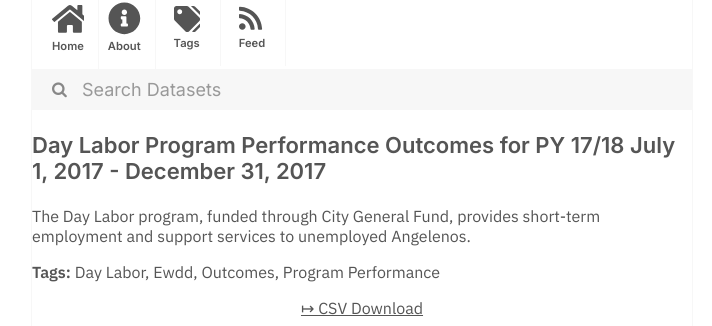
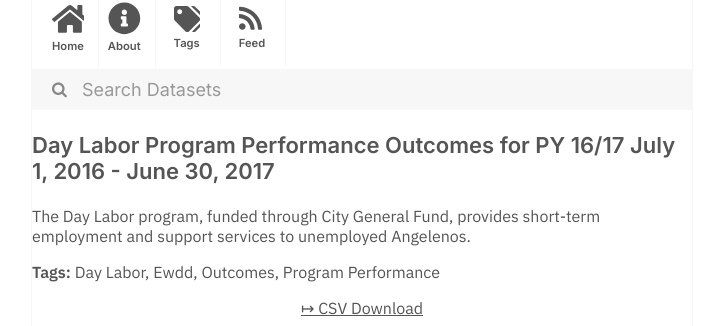
Before and after one commit to dayda-entities/city-of-los-angeles, a Jekyll site: the page built from _posts/2020-11-10-day-labor-program-performance-.md, in a window 1280 px wide. Shown: the part 216-542 px from the top of the page, without its empty margins (278-990 px from the left). Built offline with Jekyll 4.4.1, drawn with Linux system fonts in a browser that asks for light colours.

```diff
--- a/_posts/2020-11-10-day-labor-program-performance-.md
+++ b/_posts/2020-11-10-day-labor-program-performance-.md
@@ -1,9 +1,9 @@
 ---
 title: >-
-  Day Labor Program Performance Outcomes for PY 17/18  July 1, 2017 - December
-  31, 2017
-created: '2020-11-10T17:52:35.264726'
-modified: '2020-12-02T15:57:36.755950'
+  Day Labor Program Performance Outcomes for PY 16/17  July 1, 2016 - June 30,
+  2017
+created: '2020-11-10T17:52:14.312914'
+modified: '2020-12-02T15:55:36.712143'
 state: active
 type: dataset
 tags:
@@ -13,8 +13,8 @@ tags:
   - Program Performance
 groups:
   - Local Government
-csv_url: 'https://data.lacity.org/api/views/tigc-6qke/rows.csv?accessType=DOWNLOAD'
-json_url: 'https://data.lacity.org/api/views/tigc-6qke/rows.json?accessType=DOWNLOAD'
+csv_url: 'https://data.lacity.org/api/views/az2u-ixwi/rows.csv?accessType=DOWNLOAD'
+json_url: 'https://data.lacity.org/api/views/az2u-ixwi/rows.json?accessType=DOWNLOAD'
 layout: post
 
 ---
```
